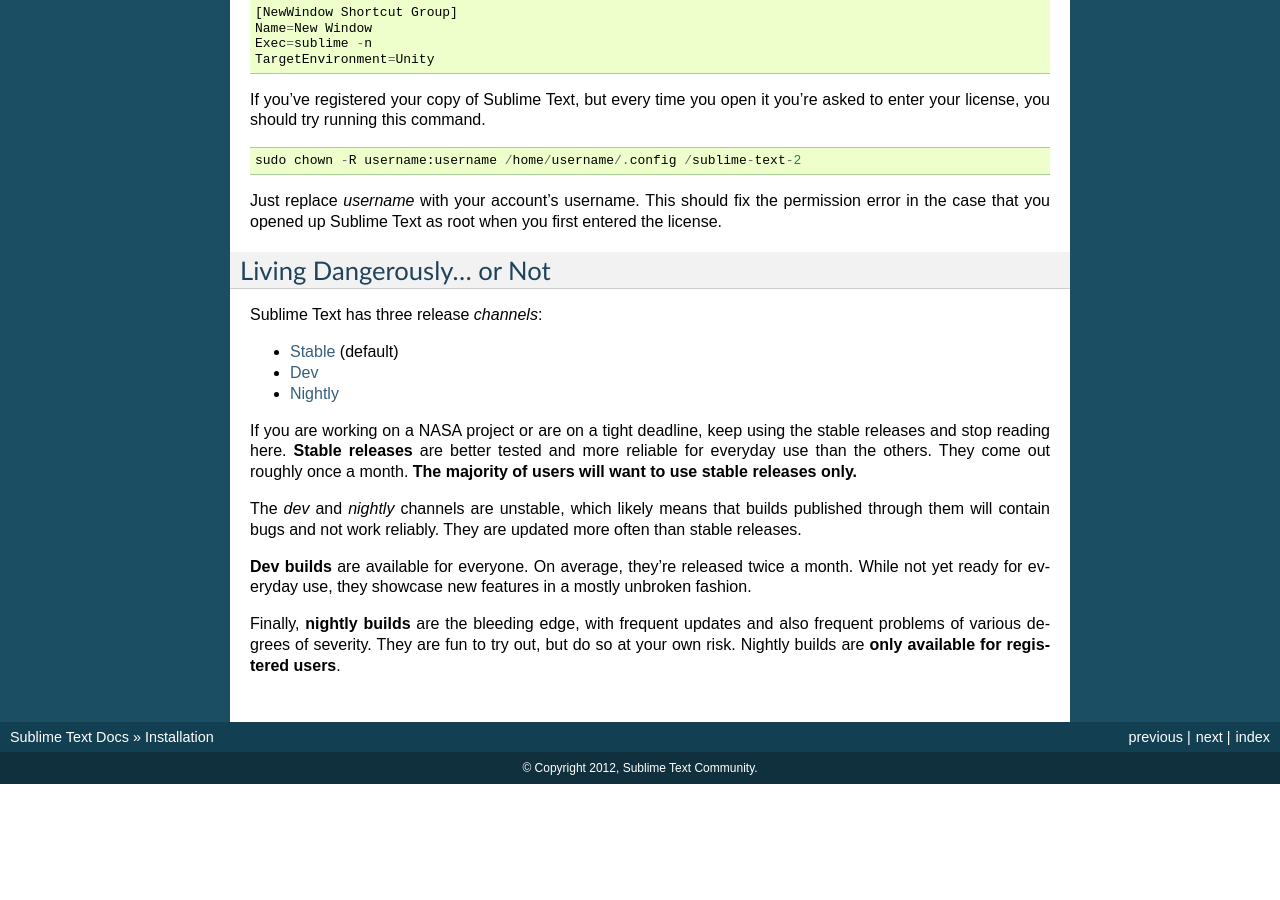
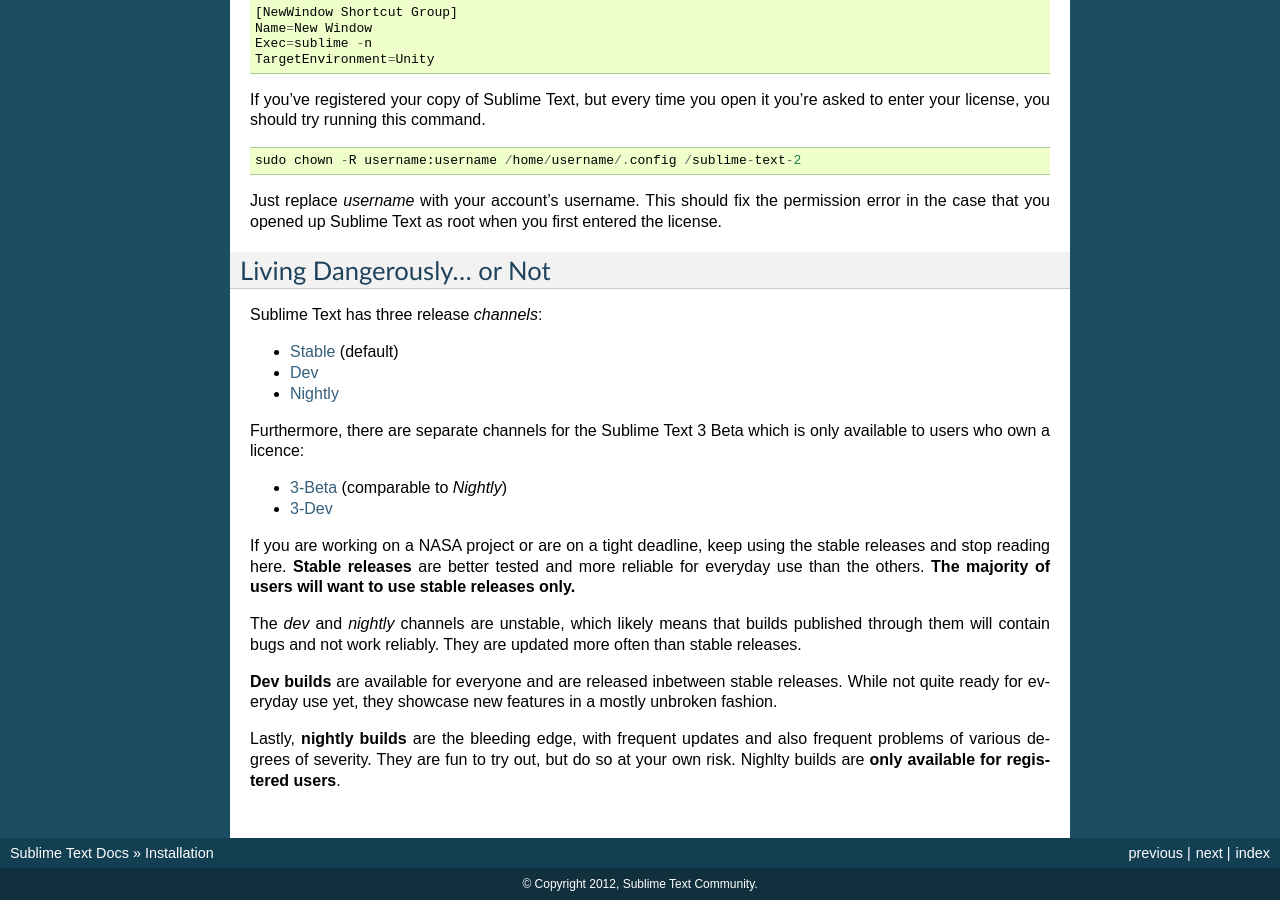
Before and after one commit to guillermooo/sublime-undocs, a Sphinx documentation site: the page built from source/getting_started/install.rst, in a window 1280 px wide and 900 px high, scrolled down 1865 px. Built offline with Sphinx 7.4.7, drawn with Linux system fonts in a browser that asks for light colours; before the commit the page ends 2649 px from its top, so only the background shows below that.

Commit message:
edit docs

```diff
--- a/source/getting_started/install.rst
+++ b/source/getting_started/install.rst
@@ -21,7 +21,7 @@
 On **Linux** run this command in your terminal to check your operating
 system's type::
 
-    uname -m
+	uname -m
 
 For **OS X**, you can ignore this section: there is only one version of
 Sublime Text for OS X.
@@ -157,21 +157,25 @@
 .. _Dev: http://www.sublimetext.com/dev
 .. _Nightly: http://www.sublimetext.com/nightly
 
-If you are working on a NASA project or are on a tight deadline, keep using
-the stable releases and stop reading here. **Stable releases** are better
-tested and more reliable for everyday use than the others. They come out
-roughly once a month. **The majority of users will want to use stable releases
-only.**
+Furthermore, there are separate channels for the Sublime Text 3 Beta which is only available to users who own a licence:
+
+* `3-Beta <http://www.sublimetext.com/3>`_ (comparable to *Nightly*)
+* `3-Dev <http://www.sublimetext.com/3dev>`_
+
+If you are working on a NASA project or are on a tight deadline, keep using the
+stable releases and stop reading here. **Stable releases** are better tested and
+more reliable for everyday use than the others. **The majority of users will
+want to use stable releases only.**
 
 The *dev* and *nightly* channels are unstable, which likely means that builds
 published through them will contain bugs and not work reliably.
 They are updated more often than stable releases.
 
-**Dev builds** are available for everyone. On average, they're released twice
-a month. While not yet ready for everyday use, they showcase new features in a
-mostly unbroken fashion.
+**Dev builds** are available for everyone and are released inbetween stable
+releases. While not quite ready for everyday use yet, they showcase new features
+in a mostly unbroken fashion.
 
-Finally, **nightly builds** are the bleeding edge, with frequent updates and
+Lastly, **nightly builds** are the bleeding edge, with frequent updates and
 also frequent problems of various degrees of severity. They are fun to try
-out, but do so at your own risk. Nightly builds are **only available for
+out, but do so at your own risk. Nighlty builds are **only available for
 registered users**.
```
